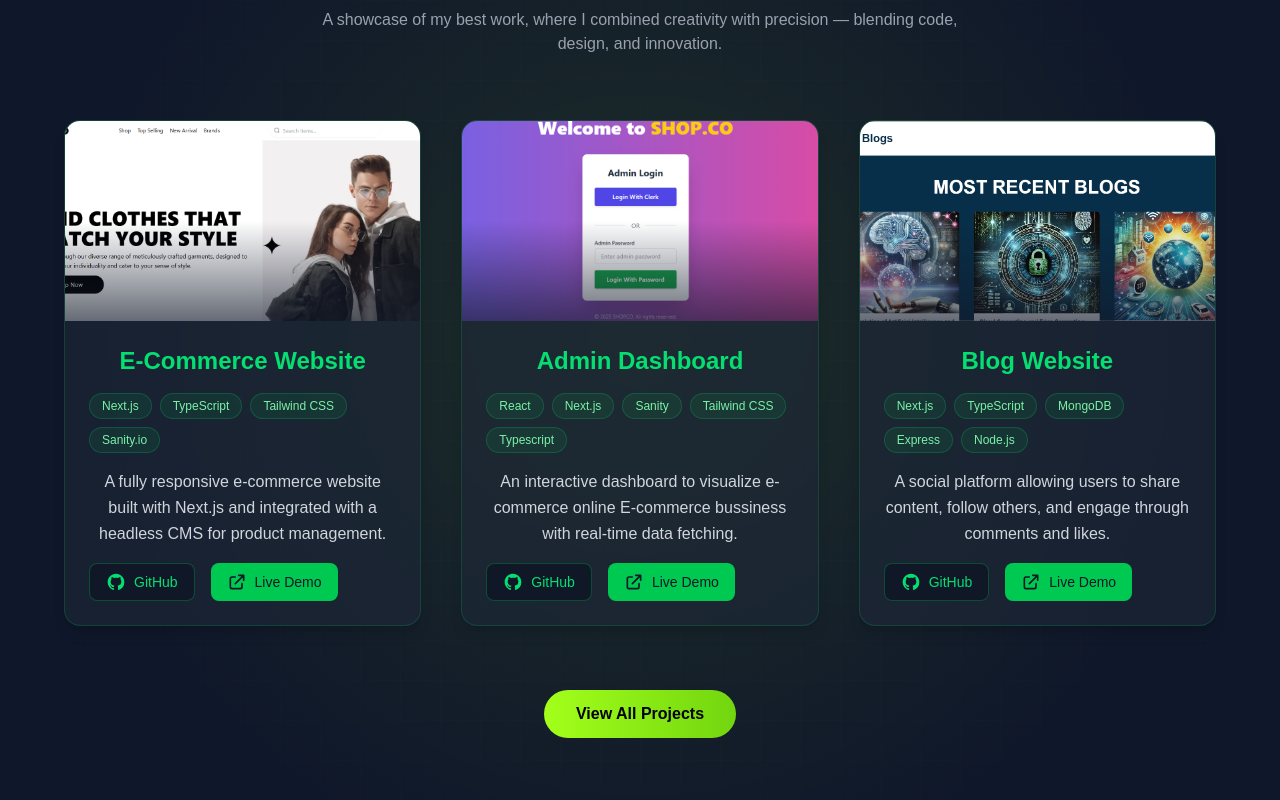
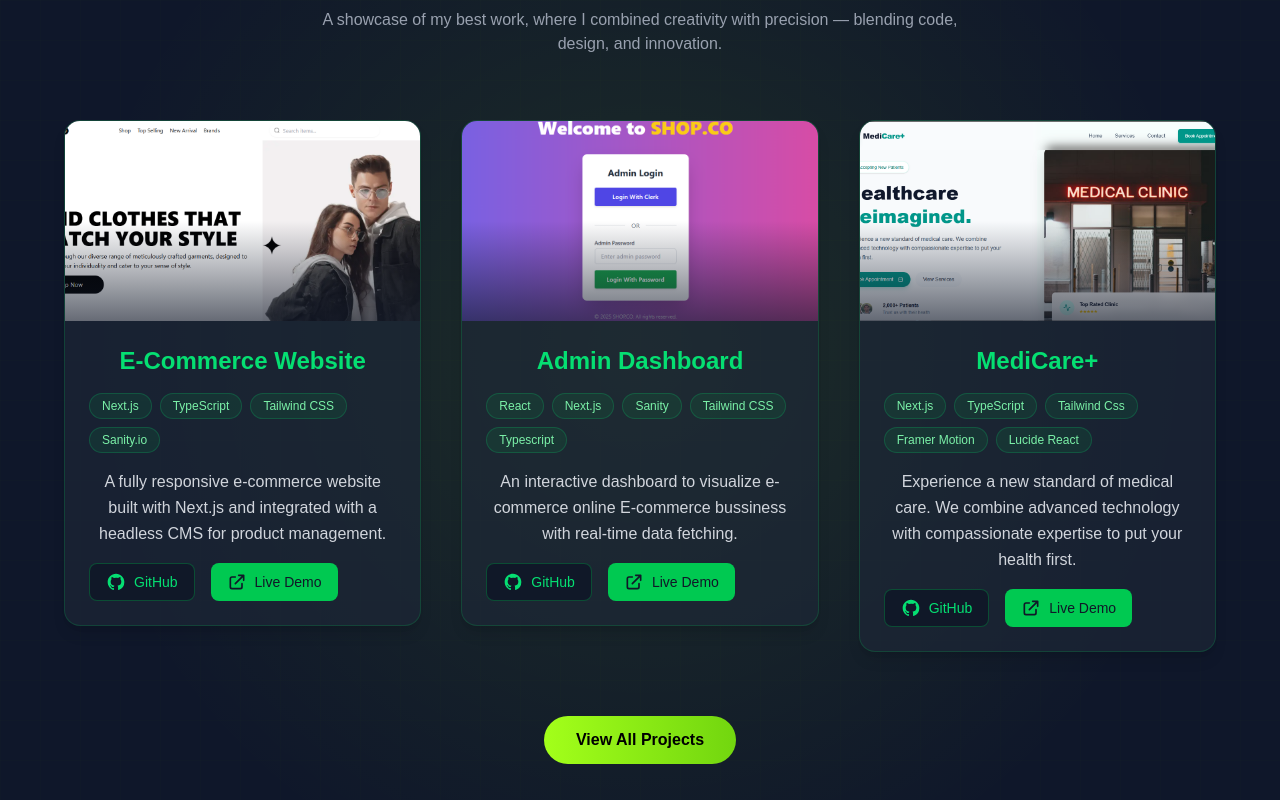
Before and after one commit to ABIHAAHEMD4262/my-portfolio, a Next.js app: page / in a window 1280 px wide. Shown: the part 1760-2560 px from the top of the page. Built offline with nearby package versions, Linux system fonts and the light colour scheme.

Commit message:
data folder updated

```diff
--- a/data/projects.ts
+++ b/data/projects.ts
@@ -23,12 +23,12 @@ export const projects: Project[] = [
   },
   {
     id: 3,
-    title: "Blog Website",
-    description: "A social platform allowing users to share content, follow others, and engage through comments and likes.",
-    technologies: ["Next.js", "TypeScript", "MongoDB", "Express", "Node.js"],
-    githubUrl: "https://github.com/ABIHAAHEMD4262/Blog-Website.git",
-    liveUrl: "https://blog-website-indol-eight.vercel.app/",
-    imageUrl:"blog_pic.PNG",
+    title: "MediCare+",
+    description: "Experience a new standard of medical care. We combine advanced technology with compassionate expertise to put your health first.",
+    technologies: ["Next.js", "TypeScript", "Tailwind Css", "Framer Motion", "Lucide React"],
+    githubUrl: "https://github.com/ABIHAAHEMD4262/Medical_Clinic",
+    liveUrl: "http://medical-clinic-ten.vercel.app/",
+    imageUrl:"medicare.PNG",
     featured: true
   },
   {
@@ -60,5 +60,15 @@ export const projects: Project[] = [
     liveUrl: "https://abihaahemd4262-unit-convertor-unit-convertor-jwkank.streamlit.app/",
     imageUrl:"unit.PNG",
     featured: false
-  }
+  },
+  {
+    id: 3,
+    title: "Blog Website",
+    description: "A social platform allowing users to share content, follow others, and engage through comments and likes.",
+    technologies: ["Next.js", "TypeScript", "MongoDB", "Express", "Node.js"],
+    githubUrl: "https://github.com/ABIHAAHEMD4262/Blog-Website.git",
+    liveUrl: "https://blog-website-indol-eight.vercel.app/",
+    imageUrl:"blog_pic.PNG",
+    featured: true
+  },
 ];
--- a/package.json
+++ b/package.json
@@ -10,6 +10,7 @@
   },
   "dependencies": {
     "@headlessui/react": "^2.2.9",
+    "@vercel/analytics": "^1.5.0",
     "framer-motion": "^12.23.24",
     "next": "15.3.1",
     "nodemailer": "^7.0.3",
```
Also changed, not shown: public/images/medicare.PNG (added), 1 other file (tests, documents, lock files or other folders).
